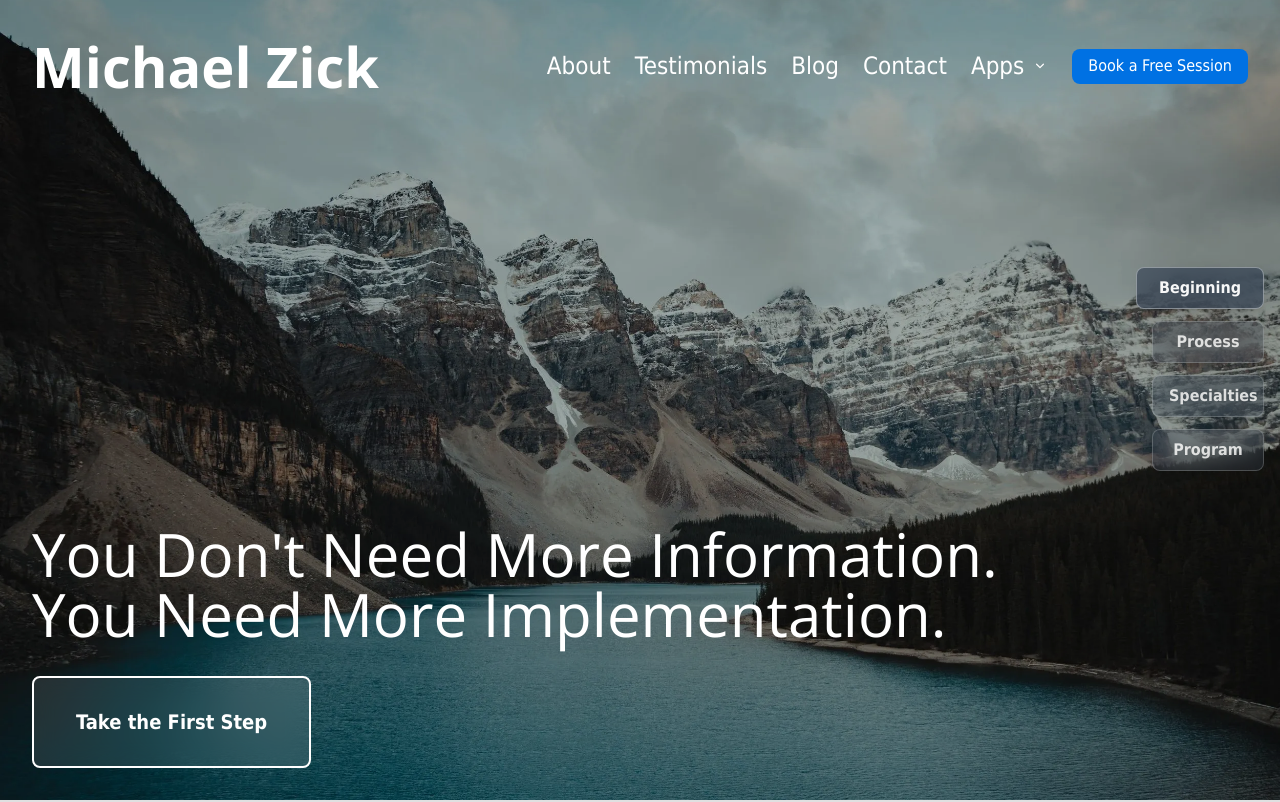
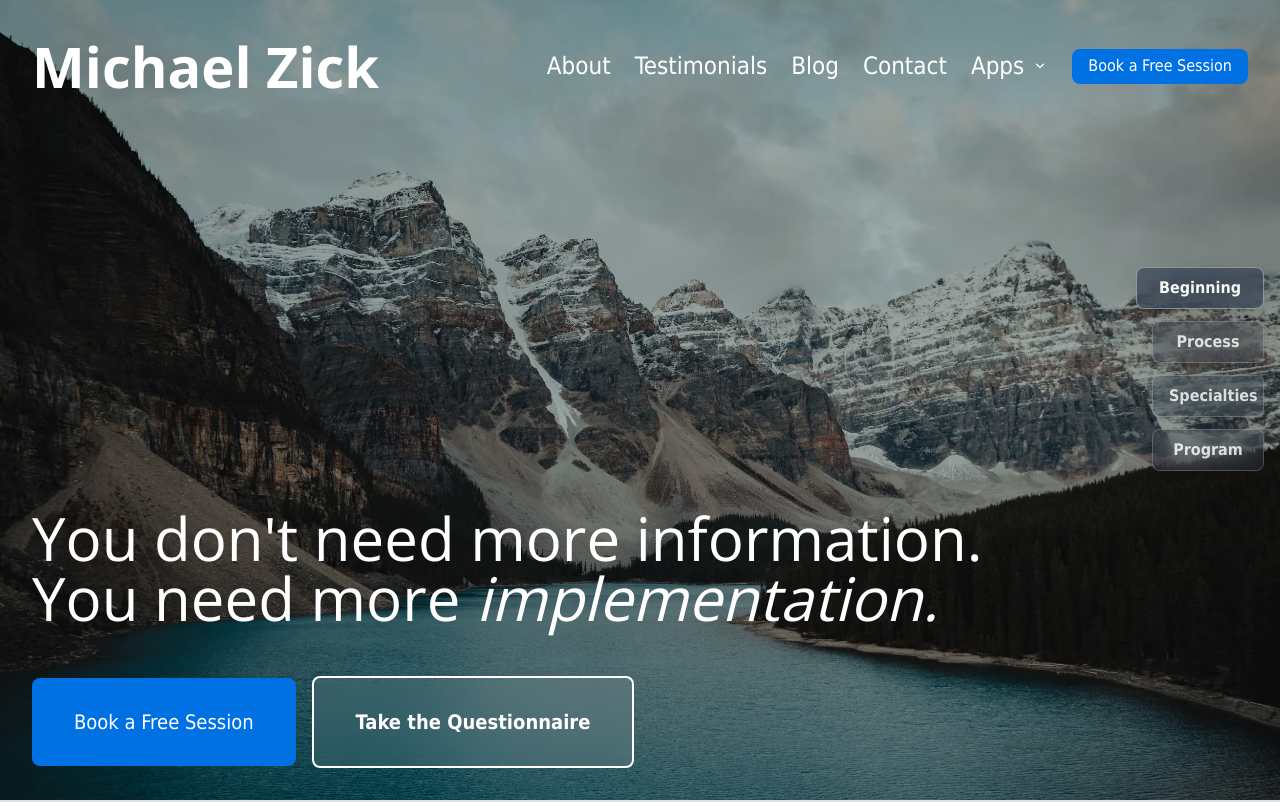
Before and after one commit to michaelzick/michaelzick.com, a Next.js app: page / in a window 1280 px wide. Shown: the top 802 px of the page. Built offline with nearby package versions, Linux system fonts and the light colour scheme.

Commit message:
feat: Update Hero section heading, replace its single CTA with two new CTAs, and add `target='_self'` to all questionnaire links.

```diff
--- a/components/sections/BeginningSection.tsx
+++ b/components/sections/BeginningSection.tsx
@@ -118,6 +118,7 @@ export function BeginningSection({
               className="rainbow-glass-btn"
               location="beginning"
               label="Take the Questionnaire"
+              target="_self"
             >
               Take the Questionnaire
             </TrackedCtaLink>
--- a/components/sections/HeroSection.tsx
+++ b/components/sections/HeroSection.tsx
@@ -15,16 +15,27 @@ export function HeroSection() {
       <div className="absolute inset-0 bg-black/20" aria-hidden="true"></div>
       <div className="relative w-full max-w-[1400px] mx-auto p-8 flex flex-col items-start">
         <h1 className="text-4xl md:text-6xl text-left mb-8">
-          You Don&apos;t Need More Information.<br />You Need More Implementation.
+          You don&apos;t need more information.<br />You need more <em>implementation.</em>
         </h1>
+        <div className="mt-4 flex flex-col items-start gap-4 md:flex-row md:items-center">
           <TrackedCtaLink
             href="https://calendly.com/michaelzick/45min"
+            className="btn text-xl"
+            location="hero"
+            label="Book a Free Session"
+          >
+            Book a Free Session
+          </TrackedCtaLink>
+          <TrackedCtaLink
+            href="/questionnaire"
             className="rainbow-glass-btn"
             location="hero"
-          label="Take the First Step"
+            label="Take the Questionnaire"
+            target="_self"
           >
-          Take the First Step
+            Take the Questionnaire
           </TrackedCtaLink>
+        </div>
       </div>
     </section>
   );
```
Lines whose indentation alone changed are shown as unchanged.
